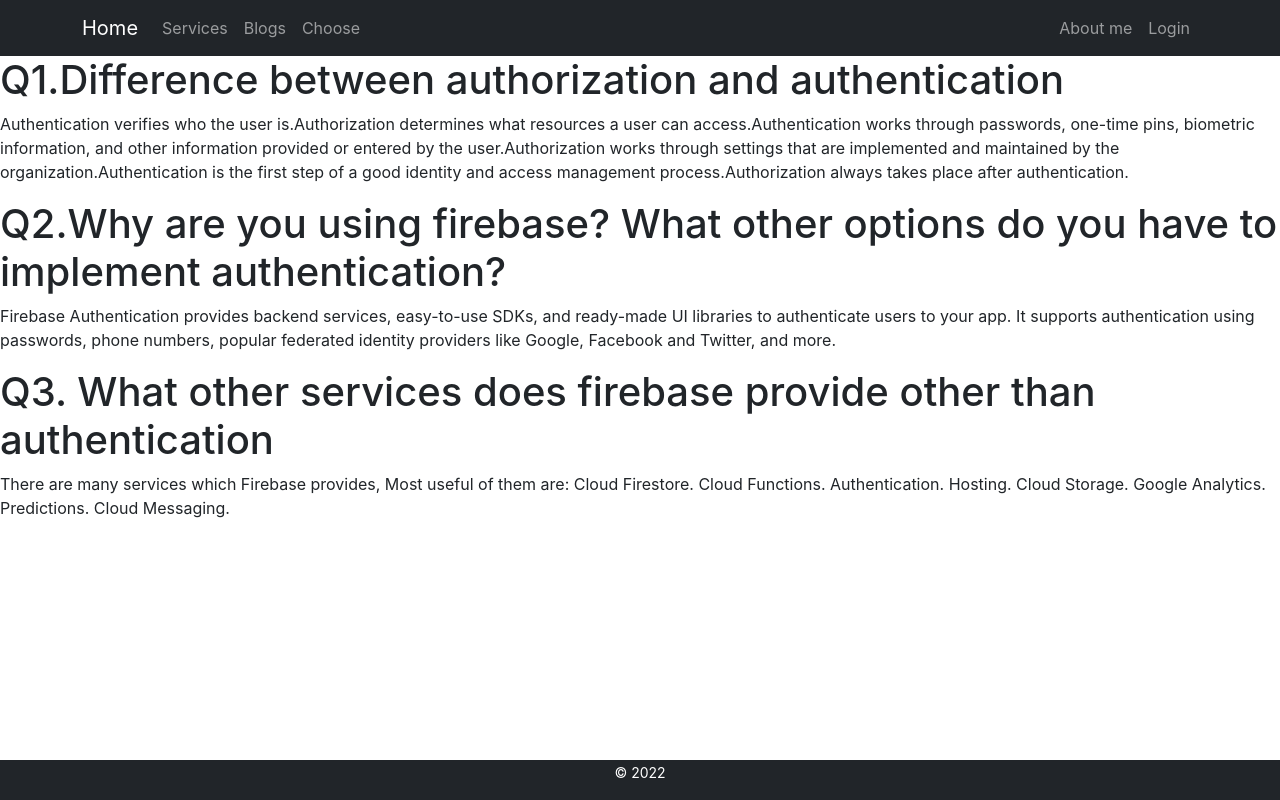
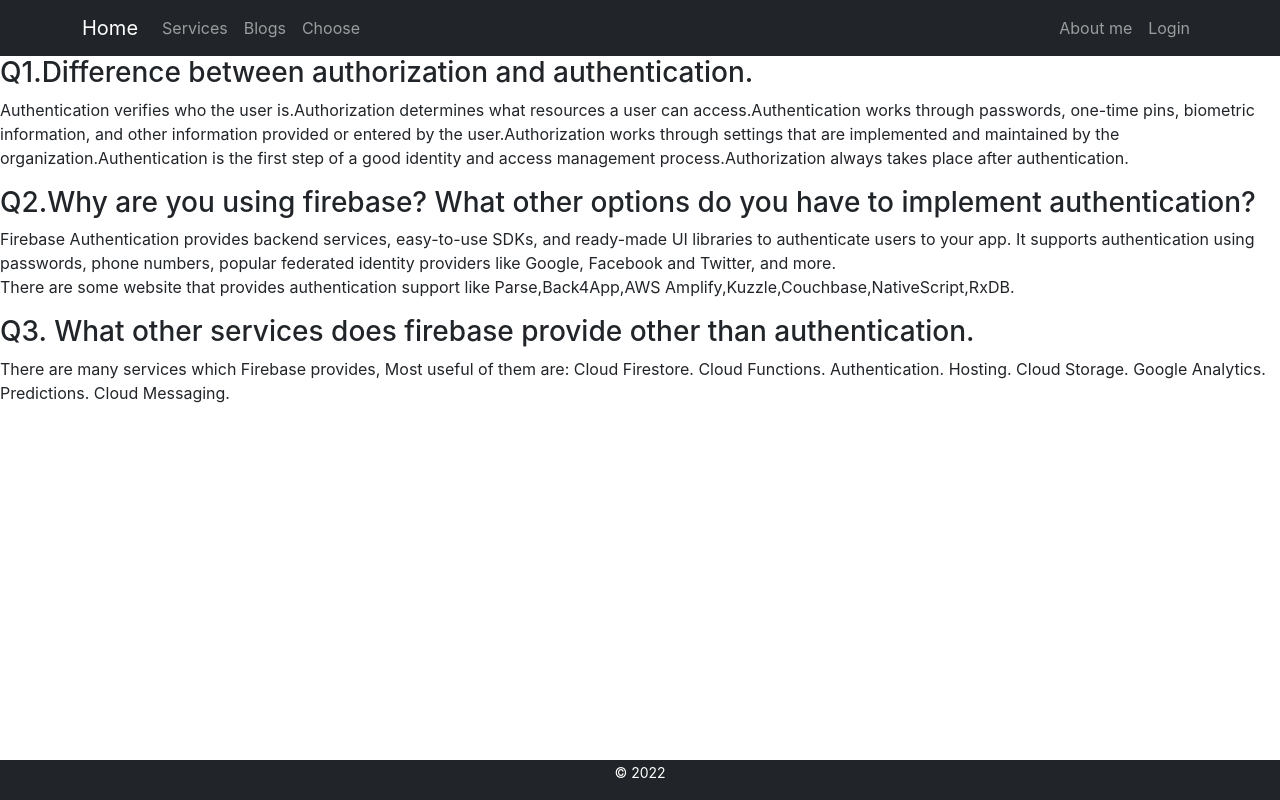
Before and after one commit to mitanvir05/wedding-photography-react, a React (Create React App) app: page /blogs in a window 1280 px wide. Built offline with nearby package versions, Linux system fonts and the light colour scheme; no server answers.

Commit message:
question updated

```diff
--- a/src/Pages/Blogs/Blogs/Blogs.js
+++ b/src/Pages/Blogs/Blogs/Blogs.js
@@ -4,7 +4,7 @@
   return (
     <div>
       <div>
-        <h1>Q1.Difference between authorization and authentication</h1>
+        <h3>Q1.Difference between authorization and authentication.</h3>
         <p>
           Authentication verifies who the user is.Authorization determines what
           resources a user can access.Authentication works through passwords,
@@ -16,23 +16,25 @@
         </p>
       </div>
       <div>
-        <h1>
+        <h3>
           Q2.Why are you using firebase? What other options do you have to
           implement authentication?
-        </h1>
+        </h3>
         <p>
           Firebase Authentication provides backend services, easy-to-use SDKs,
           and ready-made UI libraries to authenticate users to your app. It
           supports authentication using passwords, phone numbers, popular
           federated identity providers like Google, Facebook and Twitter, and
-          more. <br />
+          more. <br /> There are some website that provides authentication
+          support like Parse,Back4App,AWS
+          Amplify,Kuzzle,Couchbase,NativeScript,RxDB.
         </p>
       </div>
       <div>
-        <h1>
+        <h3>
           Q3. What other services does firebase provide other than
-          authentication
-        </h1>
+          authentication.
+        </h3>
         <p>
           There are many services which Firebase provides, Most useful of them
           are: Cloud Firestore. Cloud Functions. Authentication. Hosting. Cloud
```
